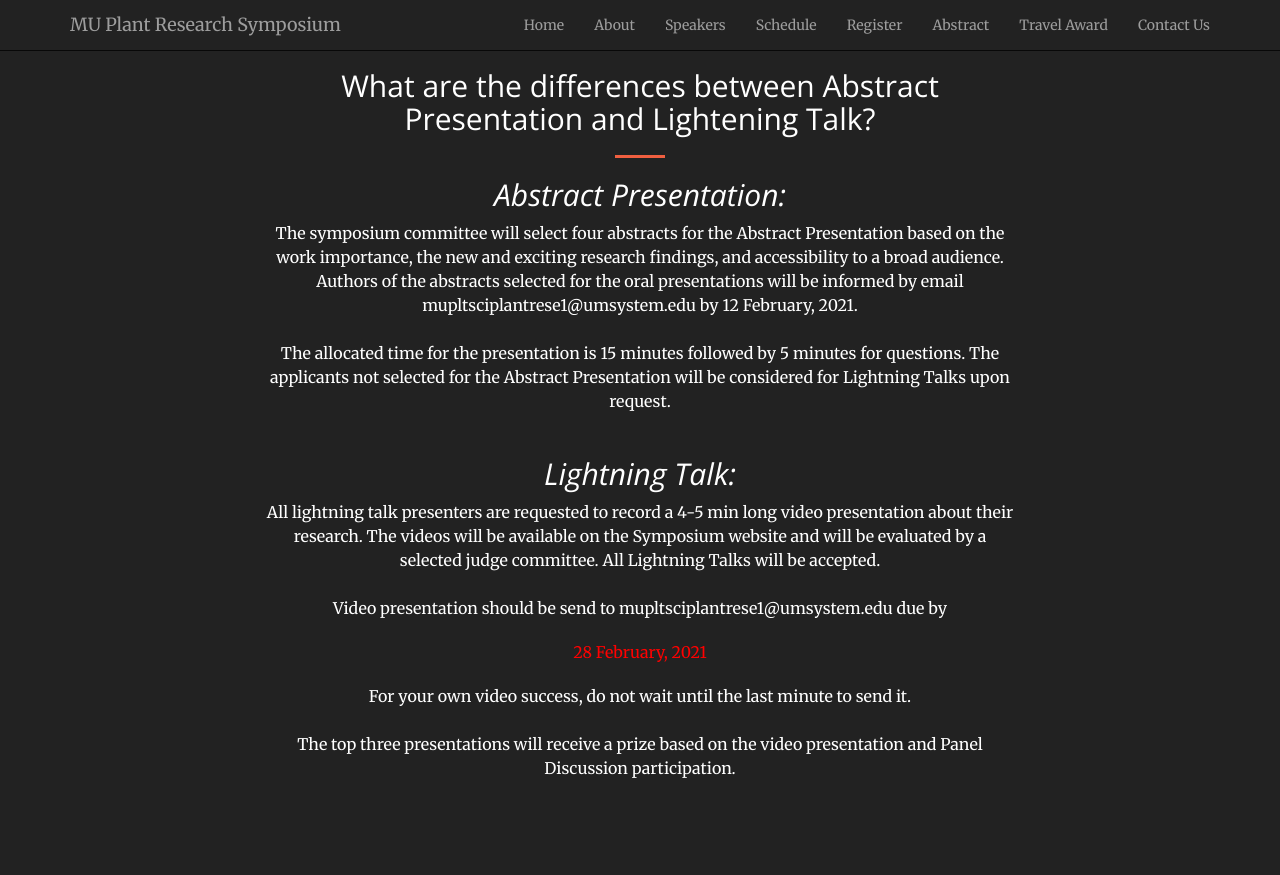
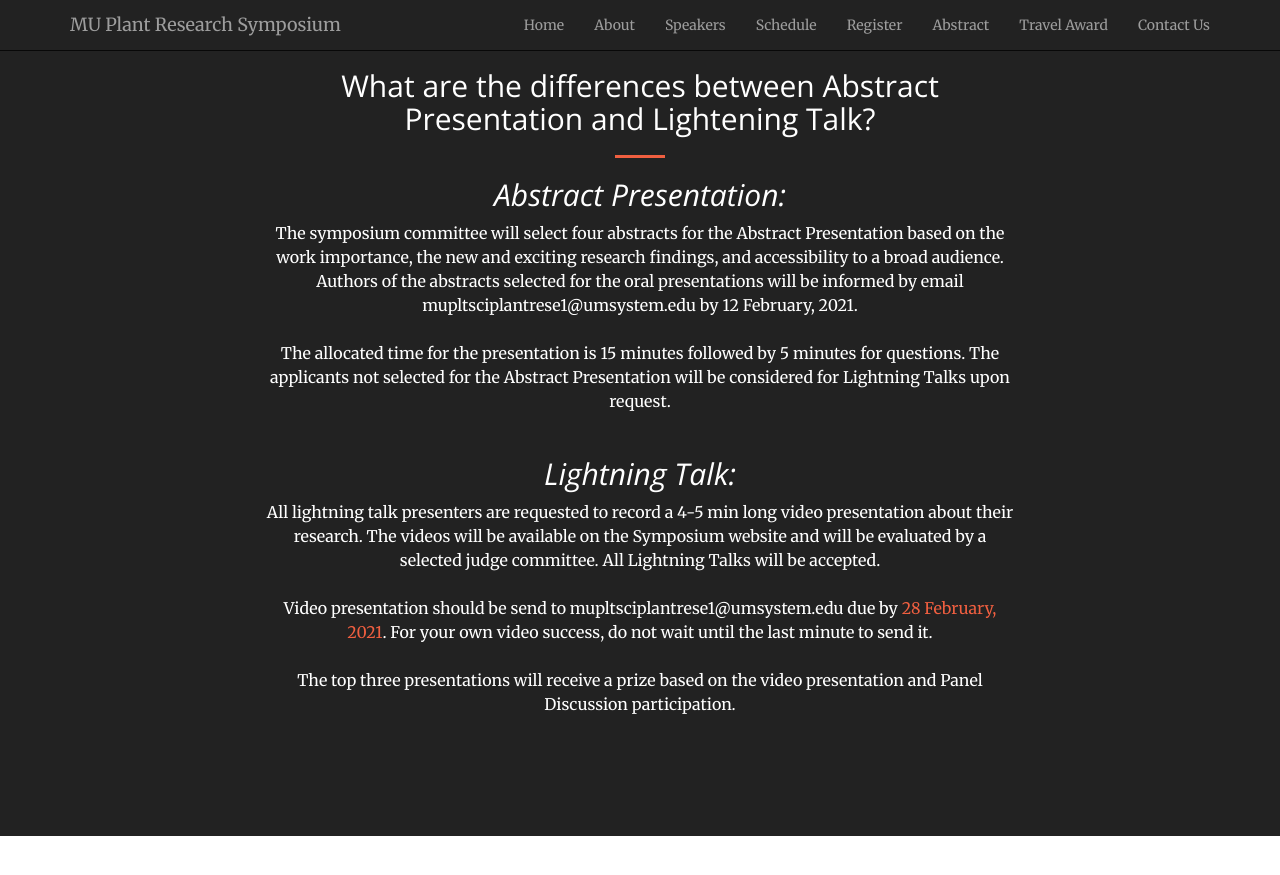
Before and after one commit to mupioneersymposium/mupioneersymposium.github.io, a Jekyll site: the page built from abstract.md, in a window 1280 px wide and 900 px high, scrolled down 611 px. Shown: the top 875 px of the window. Built offline with Jekyll 4.4.1, drawn with Linux system fonts in a browser that asks for light colours; after the commit the page ends 1447 px from its top, so only the background shows below that.

Commit message:
Update abstract.md

```diff
--- a/abstract.md
+++ b/abstract.md
@@ -28,7 +28,6 @@ The allocated time for the presentation is 15 minutes followed by 5 minutes for
 ## *Lightning Talk:*
 All lightning talk presenters are requested to record a 4-5 min long video presentation about their research. The videos will be available on the Symposium website and will be evaluated by a selected judge committee. All Lightning Talks will be accepted.
 <br/><br/>
-Video presentation should be send to mupltsciplantrese1@umsystem.edu due by
-<p style="color:red;">28 February, 2021</p> For your own video success, do not wait until the last minute to send it.
+Video presentation should be send to mupltsciplantrese1@umsystem.edu due by <a href="" target="_blank">28 February, 2021</a>. For your own video success, do not wait until the last minute to send it.
 <br/><br/>
 The top three presentations will receive a prize based on the video presentation and Panel Discussion participation.
```
